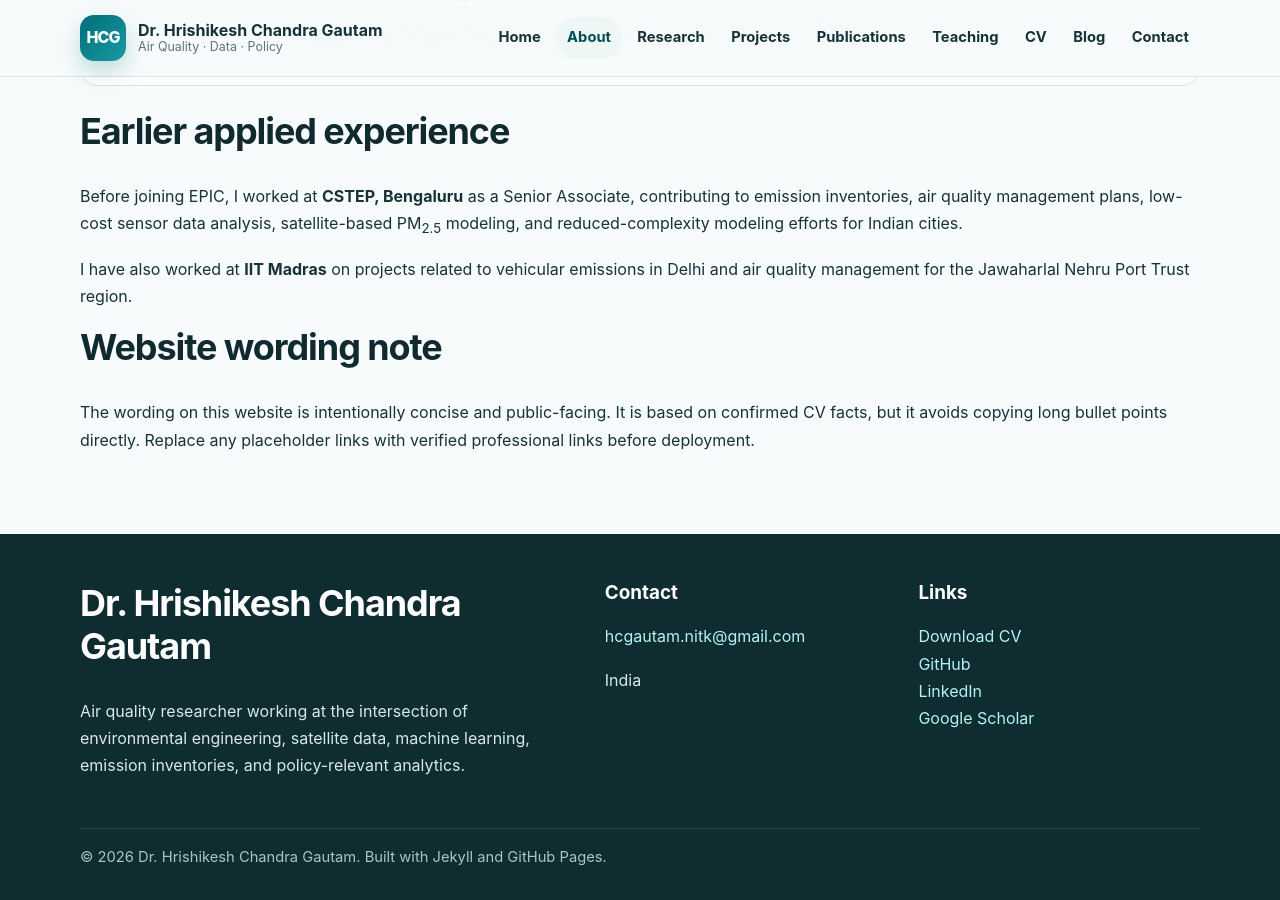
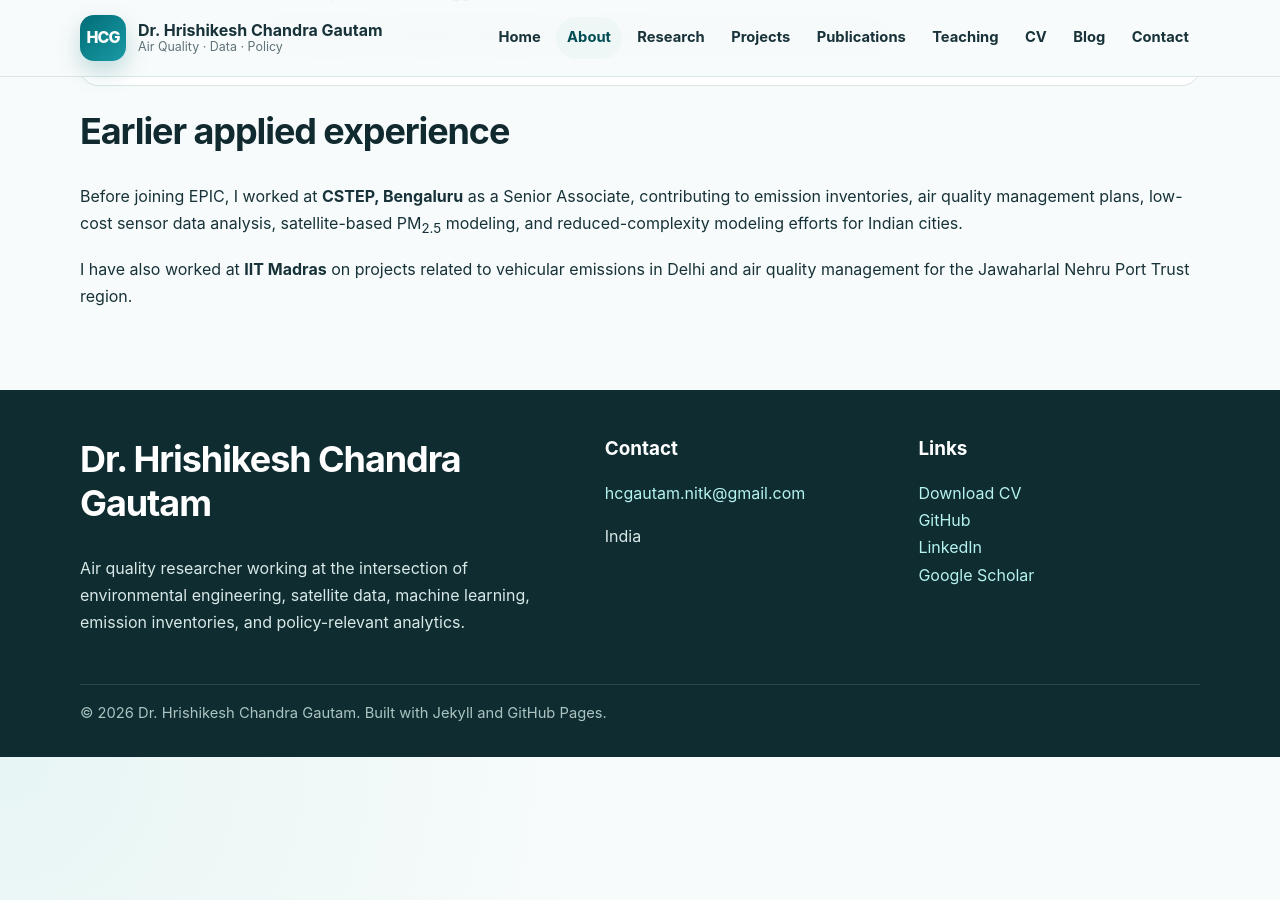
Before and after one commit to hcgautam/hcgautam, a Jekyll site: the page built from about.md, in a window 1280 px wide and 900 px high, scrolled down 1342 px. Built offline with Jekyll 4.4.1, drawn with Linux system fonts in a browser that asks for light colours; after the commit the page ends 2099 px from its top, so only the background shows below that.

Commit message:
Remove website wording note from about.md
Removed note about website wording and placeholder links.

```diff
--- a/about.md
+++ b/about.md
@@ -59,7 +59,3 @@ My academic and applied work sits at the intersection of:
 Before joining EPIC, I worked at **CSTEP, Bengaluru** as a Senior Associate, contributing to emission inventories, air quality management plans, low-cost sensor data analysis, satellite-based PM<sub>2.5</sub> modeling, and reduced-complexity modeling efforts for Indian cities.
 
 I have also worked at **IIT Madras** on projects related to vehicular emissions in Delhi and air quality management for the Jawaharlal Nehru Port Trust region.
-
-## Website wording note
-
-The wording on this website is intentionally concise and public-facing. It is based on confirmed CV facts, but it avoids copying long bullet points directly. Replace any placeholder links with verified professional links before deployment.
```
